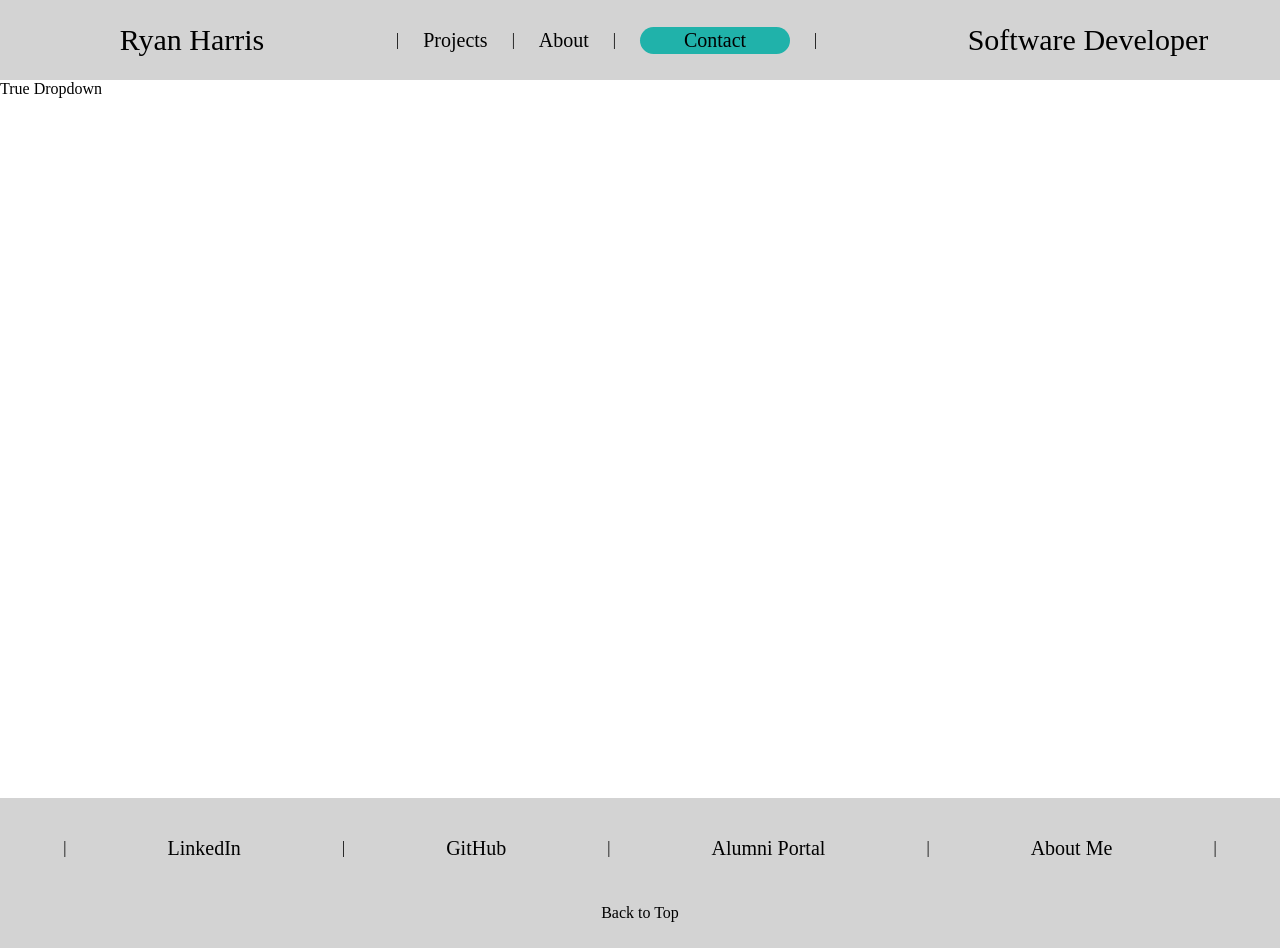
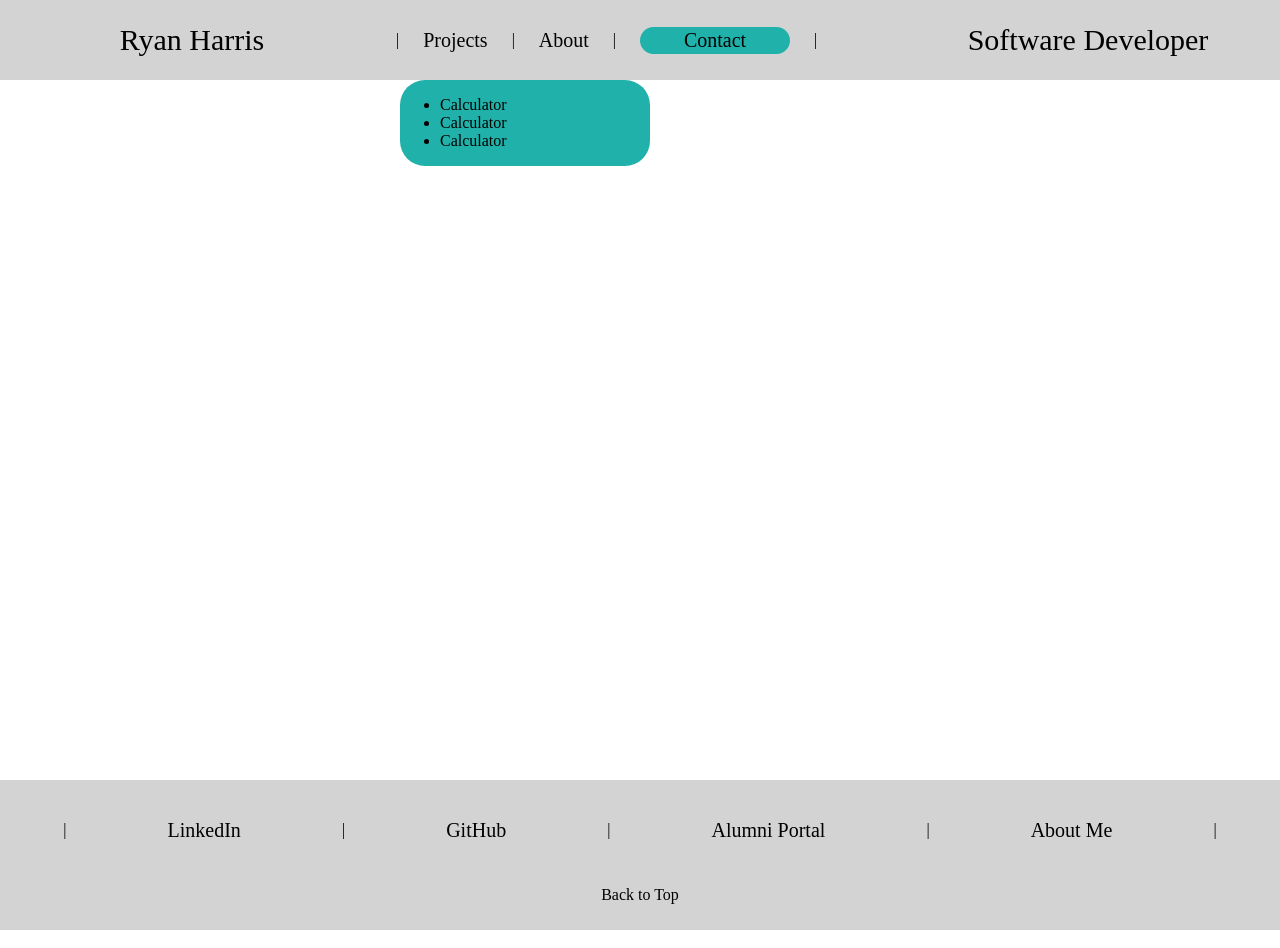
Before and after one commit to ryant67/pers-site, a React (Create React App) app: page /test in a window 1280 px wide. Both pictures are taken after a click on the link "Projects". Built offline with nearby package versions, Linux system fonts and the light colour scheme; what miragejs would draw is missing.

Commit message:
dropdown started

```diff
--- a/src/Components/Navbar.js
+++ b/src/Components/Navbar.js
@@ -59,7 +59,19 @@ export default function Navbar() {
 
       {dropStatus === true
         ?
-        <div>True Dropdown</div>
+        <div id='dropdown_view'>
+          <ul id='dropdown_list'>
+            <li className='dropdown_item'>
+              Calculator
+            </li>
+            <li className='dropdown_item'>
+              Calculator
+            </li>
+            <li className='dropdown_item'>
+              Calculator
+            </li>
+          </ul>
+        </div>
         :
         <div></div>}
 
--- a/src/Style/navbar.css
+++ b/src/Style/navbar.css
@@ -59,3 +59,13 @@
     text-align: center;
     cursor: default;
 }
+
+#dropdown_view {
+    width: 250px;
+    height: auto;
+    background-color: lightseagreen;
+    position: absolute;
+    top: 80px;
+    left: 400px;
+    border-radius: 25px;
+}
```
